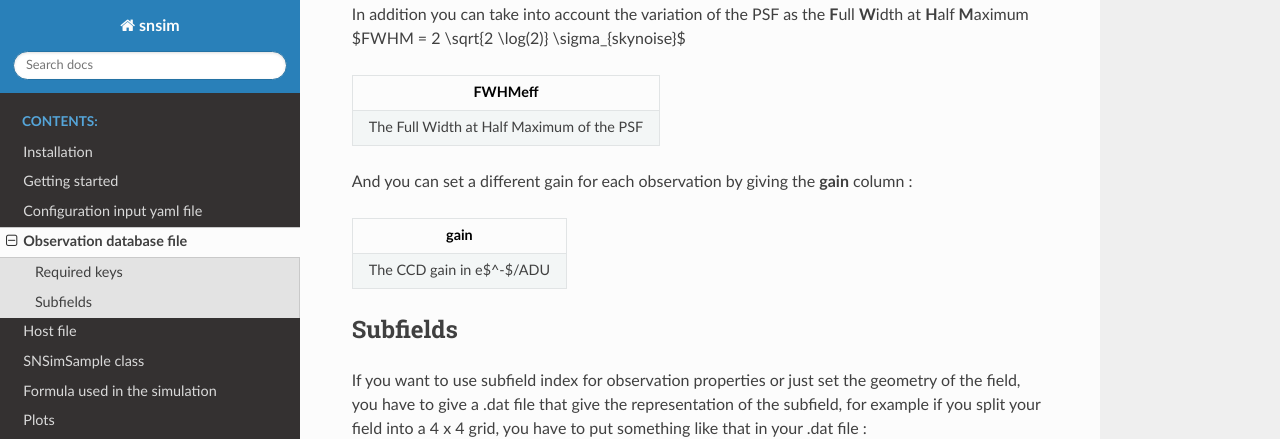
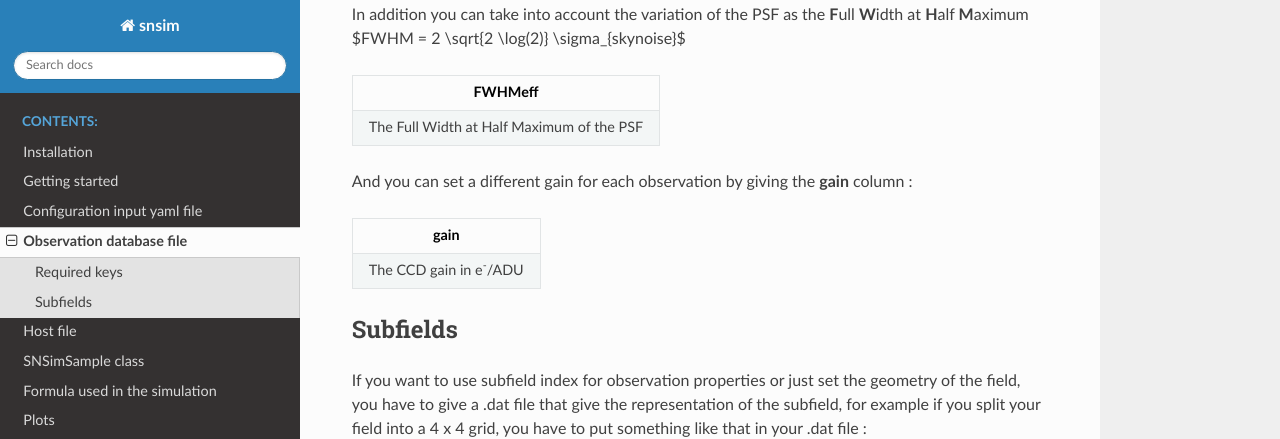
Before and after one commit to bastiencarreres/snsim, a Sphinx documentation site: the page built from docs/obsfile.md, in a window 1280 px wide and 900 px high, scrolled down 691 px. Shown: the top 439 px of the window. Built offline with Sphinx 7.4.7 and the Read the Docs theme 2.0.0, drawn with Linux system fonts in a browser that asks for light colours.

Commit message:
update doc

```diff
--- a/docs/obsfile.md
+++ b/docs/obsfile.md
@@ -30,9 +30,9 @@ In addition you can take into account the variation of the PSF as the **F**ull *
 
 And you can set a different gain for each observation by giving the **gain** column :
 
-|         **gain**          |
-| :-----------------------: |
-| The CCD gain in e$^-$/ADU |
+|             **gain**              |
+| :-------------------------------: |
+| The CCD gain in e<sup>-</sup>/ADU |
 
 
 
```
